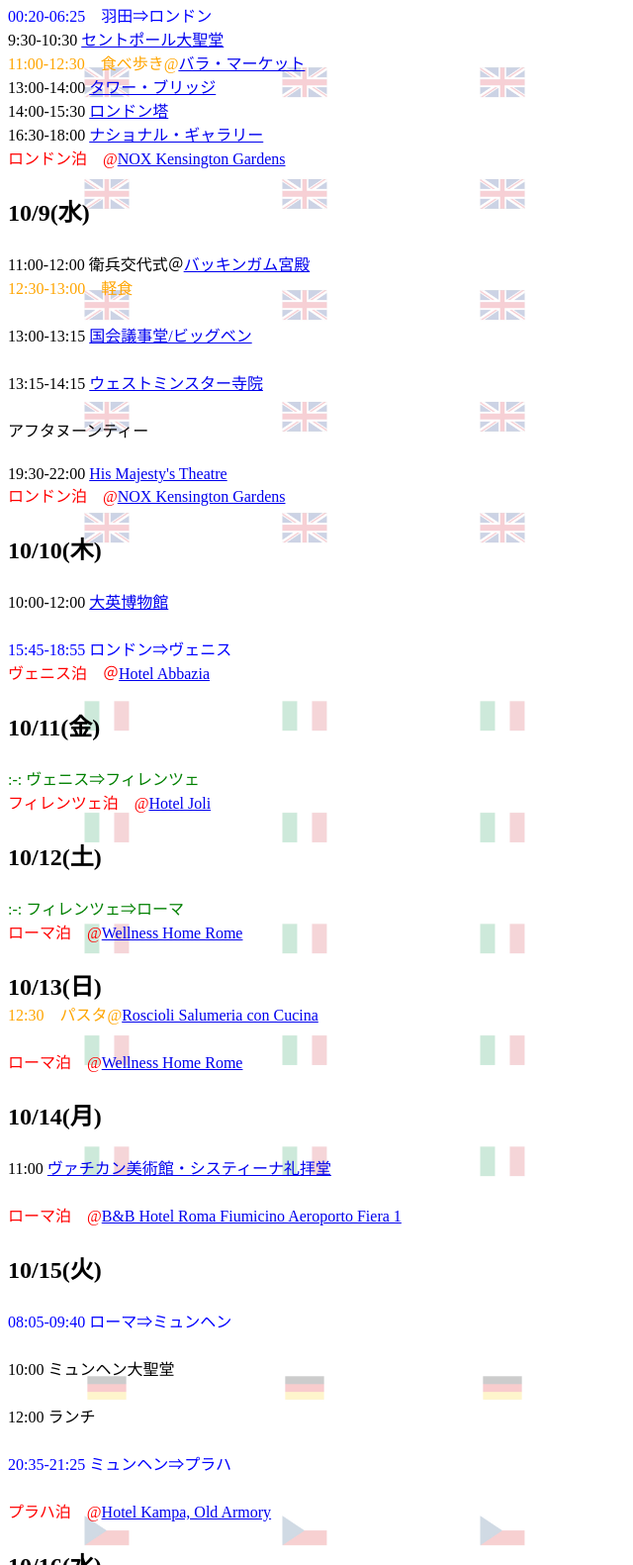
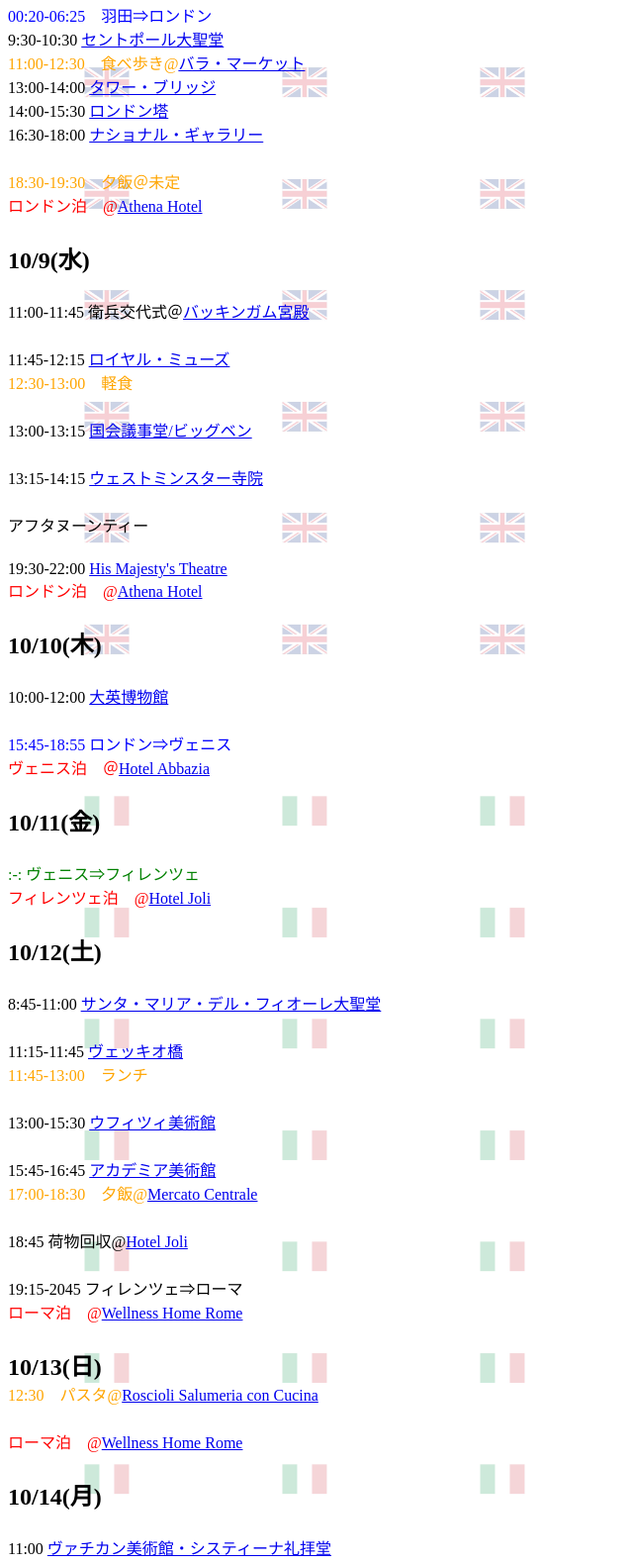
Before and after one commit to Tanaka-jjj/honeymoon, a plain HTML site: page index.html in a window 1280 px wide. Shown: the part 80-1661 px from the top of the page at 99% size, without its empty margins (0-640 px from the left). Drawn offline with Linux system fonts and the light colour scheme.

Commit message:
Update index.html

```diff
--- a/index.html
+++ b/index.html
@@ -17,19 +17,22 @@
   <p>14:00-15:30 <a href="https://maps.app.goo.gl/zmHV2EcWGoV3ybkc6">ロンドン塔</a></p>
   <p>16:30-18:00 <a href="https://maps.app.goo.gl/181T8LXvV8aQmZ6Q9">ナショナル・ギャラリー</a></p>
 
+　<p class="pm">18:30-19:30　夕飯＠未定</a></p>
 
-  <p class="ph">ロンドン泊　@<a href="https://maps.app.goo.gl/Yf2PVxqavHHivo2UA">NOX Kensington Gardens</a></p>
+  <p class="ph">ロンドン泊　@<a href="https://maps.app.goo.gl/RrvAgV8uQg27iL7v8">Athena Hotel</a></p>
 
 　<h2>10/9(水)</h2>
-　<p>11:00-12:00 衛兵交代式＠<a href="https://maps.app.goo.gl/dxmGBDRBhTHoGyuX8">バッキンガム宮殿</a></p>
-  <p class="pm">12:30-13:00　軽食</a></p>
+　<p>11:00-11:45 衛兵交代式＠<a href="https://maps.app.goo.gl/dxmGBDRBhTHoGyuX8">バッキンガム宮殿</a></p>
+　<p>11:45-12:15 <a href="https://maps.app.goo.gl/svW1P6wNmuuNNDcA8">ロイヤル・ミューズ</a></p>
+
+<p class="pm">12:30-13:00　軽食</a></p>
 
 　<p>13:00-13:15 <a href="https://maps.app.goo.gl/E3FvM2PkMHjnecKT9">国会議事堂/ビッグベン</a></p>
 　<p>13:15-14:15 <a href="https://maps.app.goo.gl/BPVPfKntXUbN4i4K8">ウェストミンスター寺院</a></p>
 　<p> アフタヌーンティー</p>
 　<p>19:30-22:00 <a href="https://maps.app.goo.gl/cm8HzEv7RAcemDJm8">His Majesty's Theatre</a></p>
 
-  <p class="ph">ロンドン泊　@<a href="https://maps.app.goo.gl/Yf2PVxqavHHivo2UA">NOX Kensington Gardens</a></p>
+  <p class="ph">ロンドン泊　@<a href="https://maps.app.goo.gl/RrvAgV8uQg27iL7v8">Athena Hotel</a></p>
 
 　<h2>10/10(木)</h2>
 　<p>10:00-12:00 <a href="https://maps.app.goo.gl/YcCDkDzRBjrW56qy7">大英博物館</a></p>
@@ -47,7 +50,16 @@
   <p class="ph">フィレンツェ泊　@<a href="https://maps.app.goo.gl/Wa36NxtDVP7ZNZoz6">Hotel Joli</a></p>
 
 　<h2>10/12(土)</h2>
-　<p class="pt">:-: フィレンツェ⇒ローマ</p>
+　<p>8:45-11:00 <a href="https://maps.app.goo.gl/GZbMZw1cHzdFBUzAA">サンタ・マリア・デル・フィオーレ大聖堂</a></p>
+
+　<p>11:15-11:45 <a href="https://maps.app.goo.gl/ENLbHpwUaurgXpobA">ヴェッキオ橋</a></p>
+<p class="pm">11:45-13:00　ランチ</a></p>
+　<p>13:00-15:30 <a href="https://maps.app.goo.gl/pM9rcxcT3syFMnyG9">ウフィツィ美術館</a></p>
+　<p>15:45-16:45 <a href="https://maps.app.goo.gl/pM9rcxcT3syFMnyG9">アカデミア美術館</a></p>
+<p class="pm">17:00-18:30　夕飯@<a href="https://maps.app.goo.gl/pM9rcxcT3syFMnyG9">Mercato Centrale</a></p>
+　<p>18:45 荷物回収@<a href="https://maps.app.goo.gl/Wa36NxtDVP7ZNZoz6">Hotel Joli</a></p>
+
+　<p>19:15-2045 フィレンツェ⇒ローマ</p>
   <p class="ph">ローマ泊　@<a href="https://maps.app.goo.gl/WTtjnj5hVYbP3Tnx7">Wellness Home Rome</a></p>
 
 　<h2>10/13(日)</h2>
```
